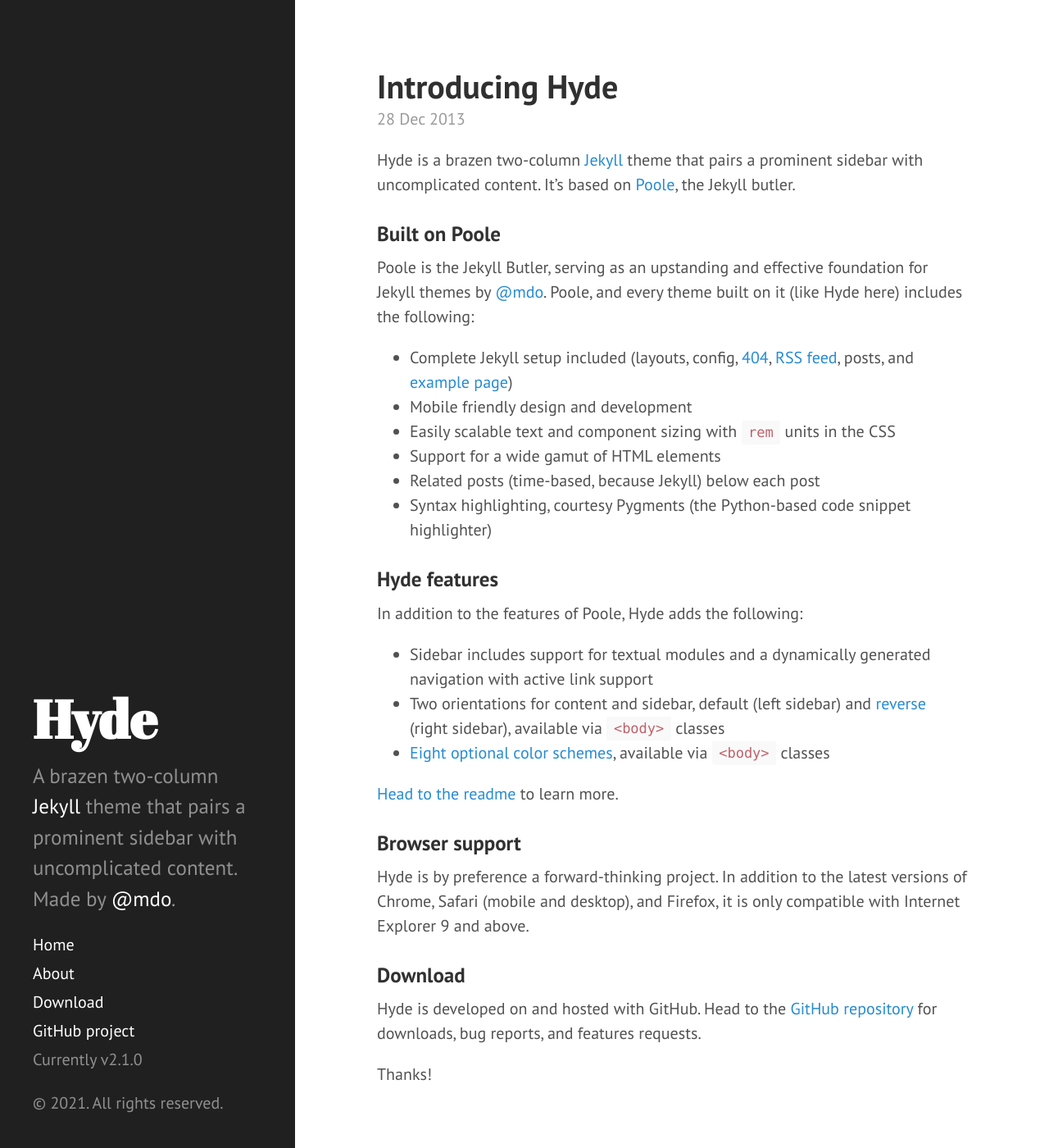
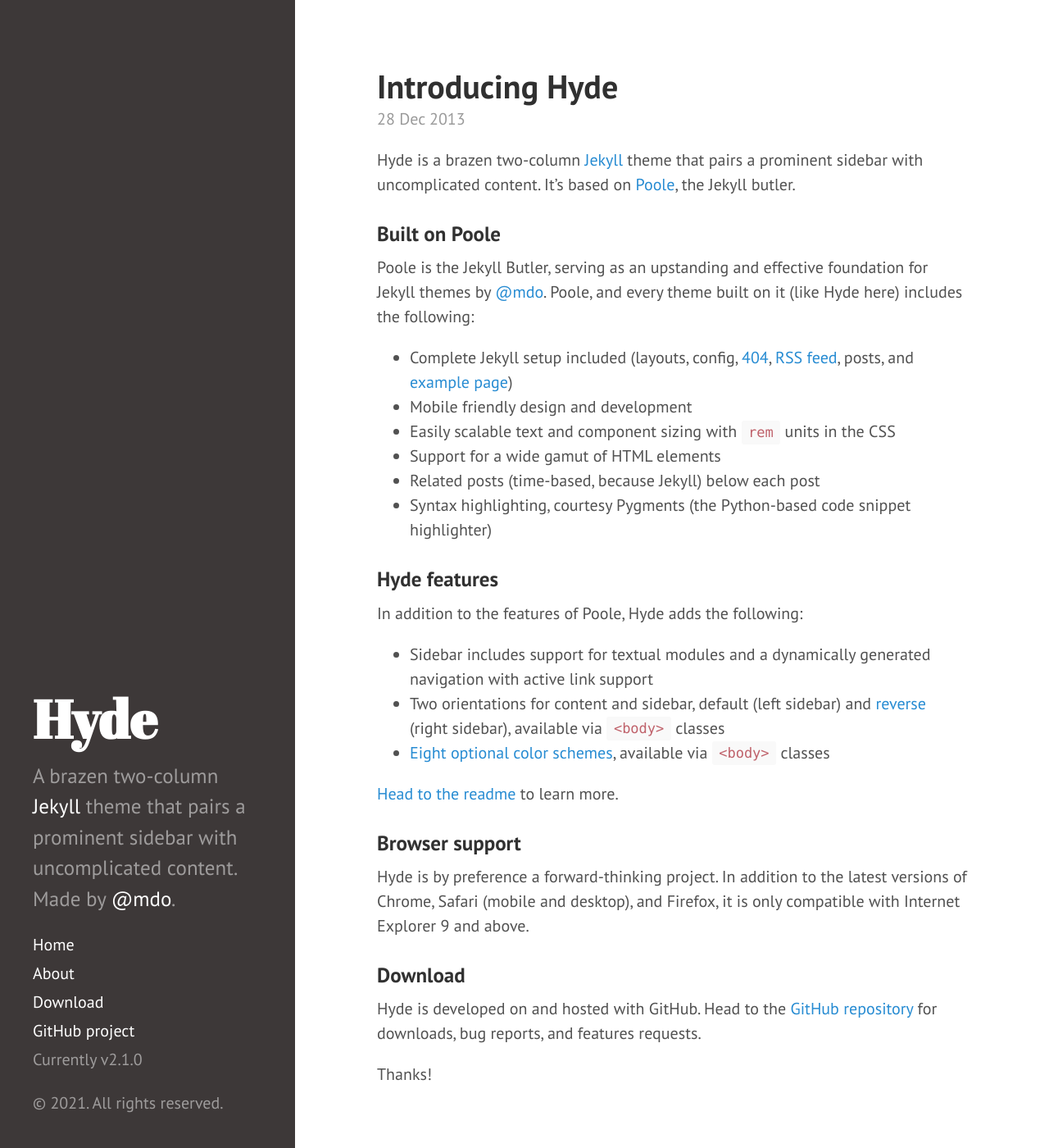
Before and after one commit to jporeilly/lumada-training, a Jekyll site: the page built from index.html, in a window 1280 px wide and 1400 px high. Shown: the whole window at 82% size. Built offline with Jekyll 4.4.1, drawn with Linux system fonts in a browser that asks for light colours; Markdown is read by kramdown in place of the engine named in the settings; the list of posts is cut into pages by our own code.

Commit message:
Update color theme

```diff
--- a/_config.yml
+++ b/_config.yml
@@ -23,4 +23,4 @@ paginate:         5
 version:          2.1.0
 
 github:
-  repo:           https://github.com/poole/hyde
+  repo:           https://github.com/jporeilly/lumada-training
--- a/public/css/hyde.css
+++ b/public/css/hyde.css
@@ -57,7 +57,7 @@ html {
   text-align: center;
   padding: 2rem 1rem;
   color: rgba(255,255,255,.5);
-  background-color: #202020;
+  background-color: #3d3838;
 }
 @media (min-width: 48em) {
   .sidebar {
```
